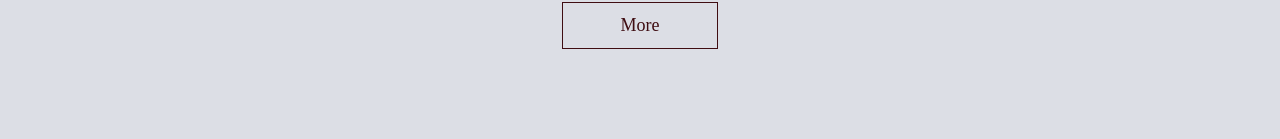
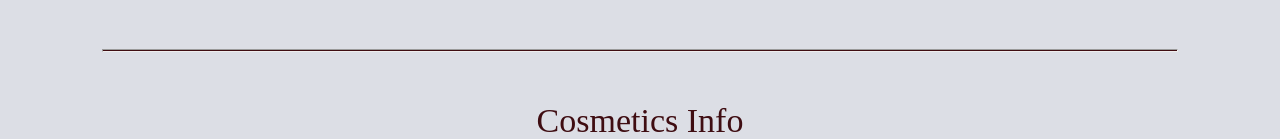
Before and after one commit to fikiivanov/BelleBloom, a Next.js app in the folder bellebloom/: page / in a window 1280 px wide. Shown: the part 1631-1770 px from the top of the page. Built offline with nearby package versions, Linux system fonts and the light colour scheme.

Commit message:
add line between sections

```diff
--- a/bellebloom/src/app/components/Blogs/Blogs.jsx
+++ b/bellebloom/src/app/components/Blogs/Blogs.jsx
@@ -41,7 +41,10 @@ const Blogs = () => {
 
                 <a href="" className='btn btn--reverse'>More</a>
             </div>
+
+            <hr  className='line'/>
         </div>
+
       </section>
   )
 }
--- a/bellebloom/src/app/components/ImageText/ImageText.js
+++ b/bellebloom/src/app/components/ImageText/ImageText.js
@@ -54,6 +54,8 @@ const ImageText = () => {
                      <span>More </span>
                 </a>
             </div>
+
+            <hr className='line'/>
         </div>
     </section>
   );
--- a/bellebloom/src/app/components/Products/Products.js
+++ b/bellebloom/src/app/components/Products/Products.js
@@ -94,6 +94,8 @@ const Products = () => {
                     </div>
                 </div>
             </div>
+
+            <hr className='line'/>
         </div>
     </section>
   )
--- a/bellebloom/src/app/globals.css
+++ b/bellebloom/src/app/globals.css
@@ -77,6 +77,13 @@ p:last-child {
   font-size: 36px;
 }
 
+/* line */
+
+.line {
+    height: 1px;
+    background-color: var(--main-color);
+    margin: 50px 0px;
+}
 /* btn */
 
 .btn {
@@ -172,10 +179,6 @@ p:last-child {
 }
 
 /* Section Image Text*/
-
-.section-image-text  {
-  padding: 50px 0px;
-}
 
 .section-image-text .section__head {
   padding: 50px 0px;
@@ -310,7 +313,7 @@ padding: 50px 0px;
     justify-content: space-between;
     height: 50%;
     width: 100%;
-    top:40%;
+    top: 40%;
     left: 0%;
     text-align: center;
 }
```
Also changed, not shown: bellebloom/src/app/page.js (line endings or trailing spaces). Lines whose indentation alone changed are shown as unchanged.
